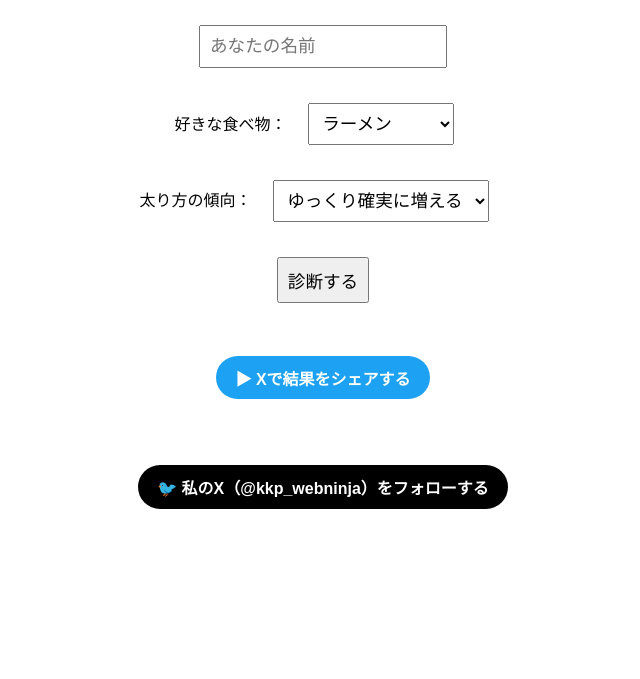
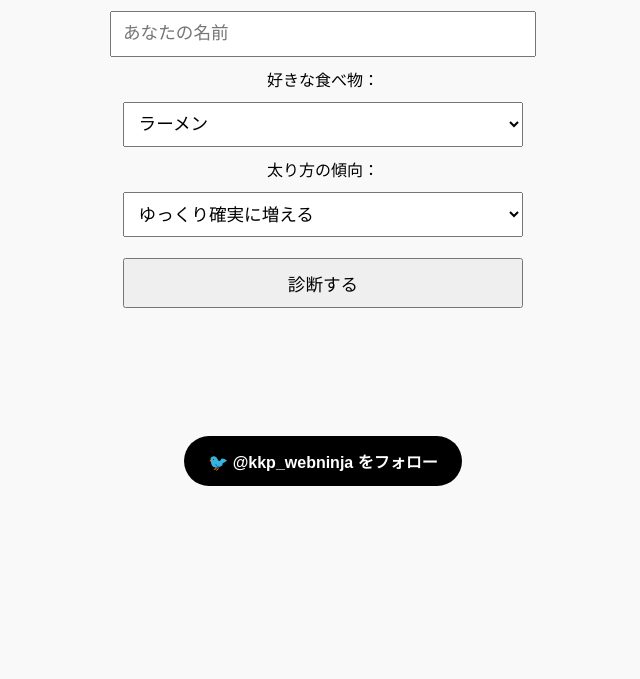
Before and after one commit to kkp-15/ninja-diet-Type, a plain HTML site: page index.html in a window 1280 px wide. Shown: the part 121-800 px from the top of the page, without its empty margins (317-957 px from the left). Drawn offline with Linux system fonts and the light colour scheme.

Commit message:
Update index.html

```diff
--- a/index.html
+++ b/index.html
@@ -5,26 +5,55 @@
   <title>あなたのダイエットタイプは？</title>
   <meta name="viewport" content="width=device-width, initial-scale=1">
   <style>
-    body { font-family: sans-serif; text-align: center; padding: 2em; }
-    input, select, button { font-size: 1.1em; margin: 1em; padding: 0.5em; }
-    #result { font-size: 1.2em; margin-top: 1em; }
+    body {
+      font-family: sans-serif;
+      text-align: center;
+      padding: 2em;
+      margin: 0;
+      background: #f9f9f9;
+    }
+    h1 {
+      font-size: 1.8em;
+      margin-bottom: 1em;
+    }
+    input, select, button {
+      font-size: 1.1em;
+      margin: 0.6em;
+      padding: 0.6em;
+      width: 90%;
+      max-width: 400px;
+    }
+    #result {
+      font-size: 1.2em;
+      margin-top: 1em;
+      padding: 1em;
+    }
     a#share, .x-link {
       display: inline-block;
-      margin-top: 1em;
-      padding: 0.6em 1.2em;
+      margin-top: 1.5em;
+      padding: 0.8em 1.5em;
       border-radius: 30px;
       text-decoration: none;
       font-weight: bold;
+      font-size: 1em;
     }
-    a#share { background: #1da1f2; color: #fff; }
-    .x-link { background: #000; color: #fff; margin-top: 3em; }
+    a#share {
+      background: #1da1f2;
+      color: #fff;
+    }
+    .x-link {
+      background: #000;
+      color: #fff;
+    }
   </style>
 </head>
 <body>
   <h1>あなたのダイエットタイプは？</h1>
+
   <input type="text" id="name" placeholder="あなたの名前">
   <br>
-  <label>好きな食べ物：</label>
+
+  <label>好きな食べ物：</label><br>
   <select id="food">
     <option value="0">ラーメン</option>
     <option value="1">焼肉</option>
@@ -36,7 +65,8 @@
     <option value="7">寿司</option>
   </select>
   <br>
-  <label>太り方の傾向：</label>
+
+  <label>太り方の傾向：</label><br>
   <select id="gain">
     <option value="0">ゆっくり確実に増える</option>
     <option value="1">一気に増えて戻らない</option>
@@ -48,14 +78,17 @@
     <option value="7">寝る前に食べる</option>
   </select>
   <br>
+
   <button onclick="diagnose()">診断する</button>
+
   <div id="result"></div>
-  <a id="share" href="#" target="_blank">▶ Xで結果をシェアする</a>
 
-  <!-- あなたのXリンク -->
+  <a id="share" href="#" target="_blank" style="display:none;">▶ Xで結果をシェアする</a>
+
+  <!-- フォローボタン -->
   <br><br>
-  <a href="https://x.com/kkp_webninja" target="_blank" class="x-link">
-    🐦 私のX（@kkp_webninja）をフォローする
+  <a href="https://x.com/intent/follow?screen_name=kkp_webninja" target="_blank" class="x-link">
+    🐦 @kkp_webninja をフォロー
   </a>
 
   <script>
```
